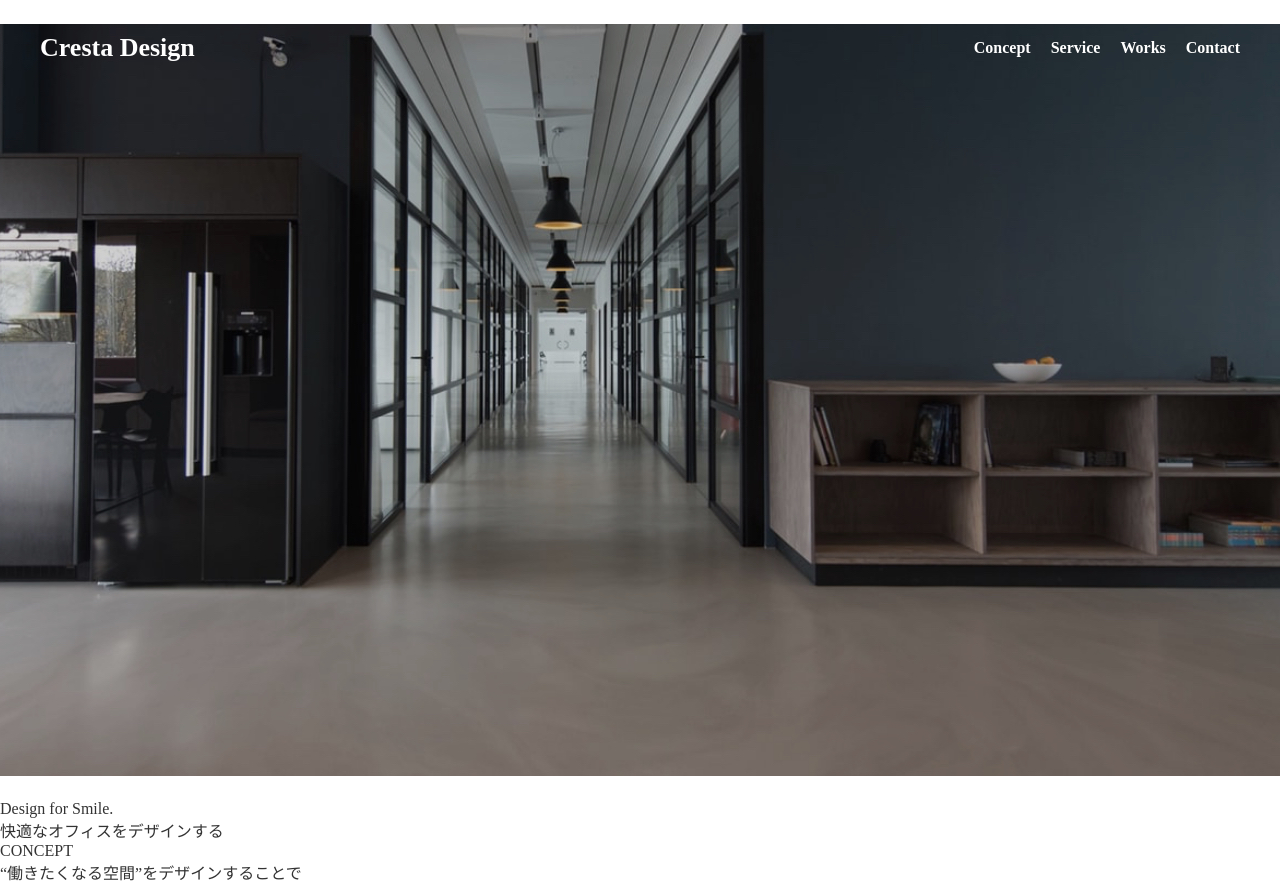
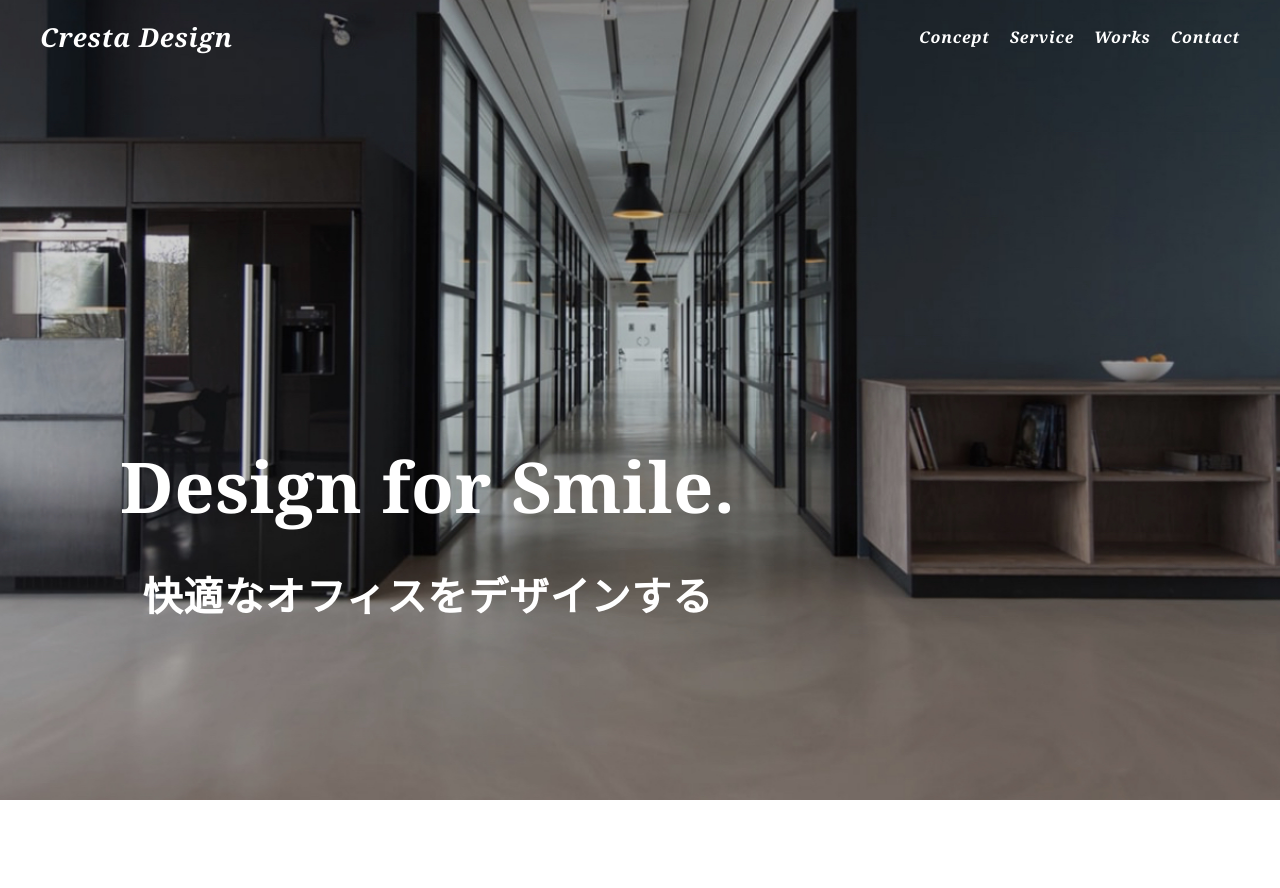
Before and after one commit to e-adachi-55/crestadesign-cording2, a plain HTML site: page index.html in a window 1280 px wide. Shown: the top 888 px of the page. Drawn offline with Linux system fonts and the light colour scheme.

Commit message:
セクション共通部分・ヘッダーCSS

```diff
--- a/css/style.css
+++ b/css/style.css
@@ -48,26 +48,109 @@ a {
     text-decoration: none;
 }
 
+/* bace */
+
+html {
+    font-size: 62.5%;
+}
+
+body {
+    font-size: 1.6rem;
+    letter-spacing: .05em;
+    color: #171717;
+    font-family: 'Noto Serif','Noto Serif JP', serif;
+}
+
+img {
+    width: 100%;
+    vertical-align: bottom;
+}
+
+.section-wrapper {
+    padding: 100px 0 70px;
+}
+
+.section-title {
+    max-width: 1000px;
+    color: #282F35;
+    font-size: 6rem;
+    font-style: italic;
+    margin: 0 auto 80px;
+    padding: 0 20px;
+}
+
+.section-title::after {
+    content: '';
+    display: inline-block;
+    background-color: #282F35;
+    width: 200px;
+    height: 5px;
+    margin-left: 30px;
+    vertical-align: middle;
+}
+
+.section-inner {
+    max-width: 1000px;
+    margin: 0 auto;
+    padding: 0 50px;
+}
+
+.section-bottom {
+    max-width: 1200px;
+    margin: 0 auto;
+    font-size: 9rem;
+    opacity: .05;
+}
+
+.link-btn {
+    display: block;
+    width: 235px;
+    line-height: 60px;
+    margin: 0 auto 70px;
+    background-color: #f7d43f;
+    box-shadow: 0 0 6px #1d1310;
+    border-radius: 30px;
+    text-align: center;
+    color: #171717;
+    font-weight: bold;
+    transition: .3s;
+}
+
+.link-btn:hover {
+    opacity: .7;
+    transition: .3s;
+}
+
+/* header */
+
 .header {
-    position: relative;
-    background-image: url(../img/fv-bgi_01@2x.jpg);
-    background-position: center right;
-    background-repeat: no-repeat;
+    padding: 19px 30px;
+    position: absolute;
+    top: 0;
+    left: 0;
+    z-index: 1;
+    box-sizing: border-box;
     width: 100%;
-    height: 100vh;
-    min-height: 660px;
 }
 
 .header a, .header span {
     color: #FFF;
     font-weight: bold;
+    transition: .3s;
+    font-style: italic;
+}
+
+.header a:hover, .header span:hover {
+    opacity: .7;
+    transition: .3s;
 }
 
 .header__cat {
     display: flex;
     justify-content: space-between;
-    flex-wrap: wrap;
-    line-height: 96px;
+    align-items: center;
+    max-width: 1200px;
+    margin: 0 auto;
 }
 
 .header__cat input,
@@ -85,31 +168,48 @@ a {
 }
 
 .header__logo {
-    font-size: 26px;
+    font-size: 2.6rem;
 }
 
 .header__navi__list .header__navi__item span {
     margin-left: 20px;
 }
 
-.mainKv__title,.mainKv__sub__title {
-    position: absolute;
-    top: 50%;
-    left: 50%;
-    transform: translate(-50%, -50%);
+.header__navi__list:last-of-type {
+    margin-left: 0;
 }
 
-.mainKv__title {
-    font-size: 3rem;
+/* first view */
+
+.fv {
+    height: 100vh;
+    min-height: 550px;
+    position: relative;
+    background-image: url(../img/fv-bgi_01@2x.jpg);
+    background-size: cover;
+    background-position: center;
+
+}
+
+.main-copy {
+    position: absolute;
+    left: 120px;
+    bottom: 177px;
     font-weight: bold;
+}
+
+.en-copy {
+    font-size: 7rem;
+    margin-bottom: 31px;
     color: #fff;
 }
 
-.mainKv__sub__title {
-    font-size: 1.5rem;
-    font-weight: bold;
+.jp-copy {
+    font-size: 4rem;
+    text-align: center;
     color: #fff;
 }
+
 
 /* レスポンシブ */
 @media screen and (max-width: 768px) {
--- a/index.html
+++ b/index.html
@@ -4,6 +4,8 @@
     <meta charset="UTF-8">
     <meta name="viewport" content="width=device-width, initial-scale=1.0">
     <title>Cresta Design</title>
+    <link href="https://fonts.googleapis.com/css2?family=Noto+Serif:ital,wght@0,400;0,700;1,700&display=swap" rel="stylesheet">
+    <link href="https://fonts.googleapis.com/css2?family=Noto+Serif+JP:wght@400;700&family=Noto+Serif:ital,wght@0,400;0,700;1,700&display=swap" rel="stylesheet">
     <link rel="stylesheet" href="css/style.css">
 </head>
 <body>
@@ -38,13 +40,16 @@
 
         <!-- fvカテゴリー -->
         <div class="fv">
+            <div class="main-copy">
                 <p class="en-copy">Design for Smile.</p>
                 <p class="jp-copy">快適なオフィスをデザインする</p>
+            </div>
         </div>
 
         <!-- concept -->
         <section class="section-wrapper">
             <h2 class="section-title">CONCEPT</h2>
+            <div class="section-inner">
                 <p class="consept-lead">
                     “働きたくなる空間”をデザインすることで<br>
                     人々を幸せにする。
@@ -57,6 +62,7 @@
                     </p>
                     <div class="consept-img-wrapper">
                         <img src="./img/concept-image@2x.jpg" alt="">
+                    </div>
                 </div>
             </div>
             <div class="section-bottom">Our Concept</div>
@@ -82,7 +88,7 @@
                     <p class="works-list-text">新規サイトを公開しました。今回のサイトは白と黒を基調にしたミニマルなデザインになっています。</p>
                 </li>
             </ul>
-            <a href="" class="link">View more</a>
+            <a href="" class="link-btn">View more</a>
             <div class="section-bottom">Our Works</div>
         </section>
 
```
Lines whose indentation alone changed are shown as unchanged.
